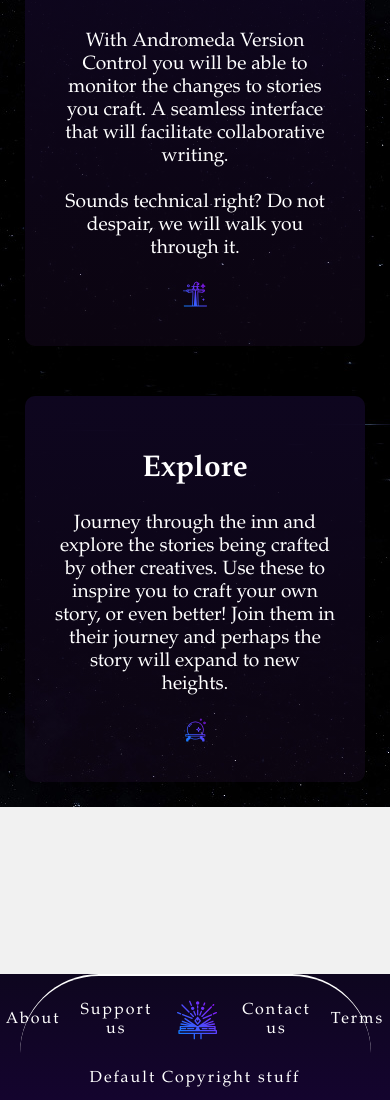
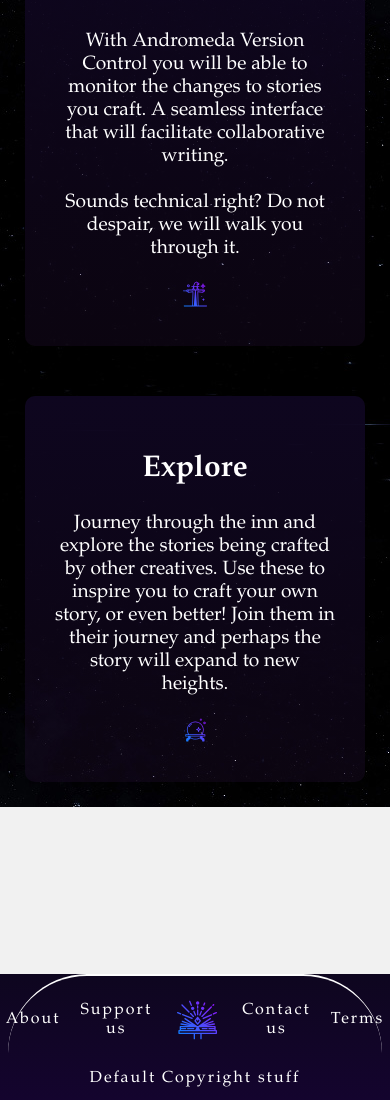
Before and after one commit to BaraKona/andromeda-inn--beta-, a React (Create React App) app: page /about in a window 390 px wide. Shown: the part 2024-3124 px from the top of the page. Built offline with nearby package versions, Linux system fonts and the light colour scheme; no server answers.

Commit message:
footer bug

```diff
--- a/src/components/css/footer.css
+++ b/src/components/css/footer.css
@@ -45,5 +45,5 @@
 
     .footerContainer img{ margin: auto 10px; }
     .footerContainer a { margin: auto 10px; }
-    .footerContainer { margin: auto 5% }
+    .footerContainer { margin: auto 2% }
 }
```
